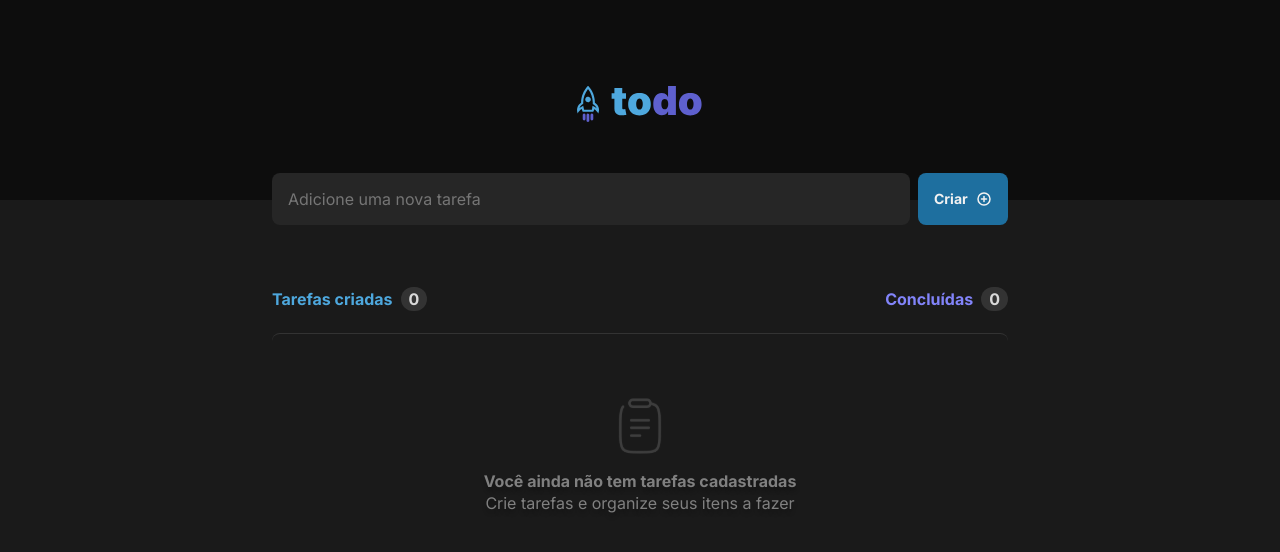
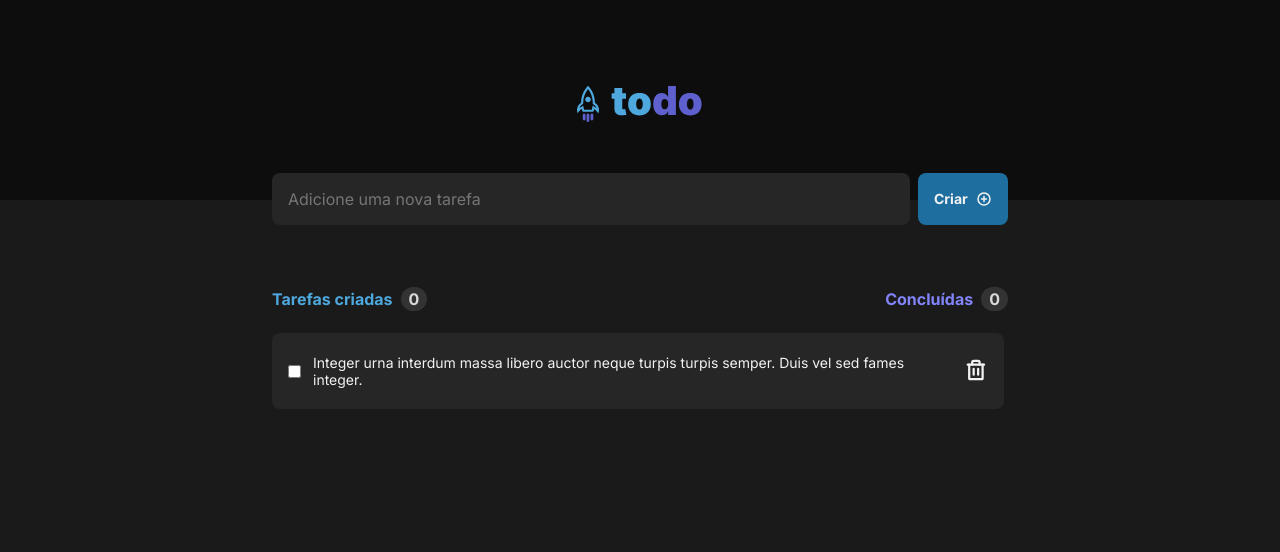
Before and after one commit to walefe/todo-ig, a React (Vite) app: page / in a window 1280 px wide. Shown: the top 552 px of the page. Built offline with nearby package versions, Linux system fonts and the light colour scheme.

Commit message:
feat: create base structure of tasks

```diff
--- /dev/null
+++ b/src/components/Task/index.tsx
@@ -0,0 +1,17 @@
+import { Trash } from 'phosphor-react'
+import { CheckTask, TaskContent, TasksWrapper } from './styles'
+
+export function Task() {
+  return (
+    <TasksWrapper>
+      <TaskContent>
+        <CheckTask />
+        <p>
+          Integer urna interdum massa libero auctor neque turpis turpis semper.
+          Duis vel sed fames integer.
+        </p>
+        <Trash size={24} weight="bold" />
+      </TaskContent>
+    </TasksWrapper>
+  )
+}
--- /dev/null
+++ b/src/components/Task/styles.ts
@@ -0,0 +1,24 @@
+import styled from 'styled-components'
+
+export const TasksWrapper = styled.ul`
+  list-style-type: none;
+`
+
+export const TaskContent = styled.li`
+  display: flex;
+  align-items: center;
+  gap: 12px;
+  max-width: 45.75rem;
+  height: 4.75rem;
+  padding: 1rem;
+  border-radius: 8px;
+  background: ${(props) => props.theme['gray-500']};
+  color: ${(props) => props.theme['gray-100']};
+  font-size: 0.875rem;
+`
+
+export const CheckTask = styled.input.attrs({
+  type: 'checkbox',
+})`
+  border-radius: 50%;
+`
--- a/src/pages/Home/index.tsx
+++ b/src/pages/Home/index.tsx
@@ -3,7 +3,7 @@ import {
   ButtonForm,
   Container,
   CreatedTasks,
-  EmptyInfo,
+  // EmptyInfo,
   Form,
   Header,
   Info,
@@ -14,7 +14,8 @@ import {
 } from './styles'
 
 import Logo from '../../assets/Logo.svg'
-import Clipboard from '../../assets/Clipboard.svg'
+// import Clipboard from '../../assets/Clipboard.svg'
+import { Task } from '../../components/Task'
 
 export function Home() {
   return (
@@ -44,11 +45,12 @@ export function Home() {
           </TasksDone>
         </Info>
         <TasksContainer>
-          <EmptyInfo>
+          {/* <EmptyInfo>
             <img src={Clipboard} alt="" />
             <span>Você ainda não tem tarefas cadastradas</span>
             <p>Crie tarefas e organize seus itens a fazer</p>
-          </EmptyInfo>
+          </EmptyInfo> */}
+          <Task />
         </TasksContainer>
       </Main>
     </Container>
```
